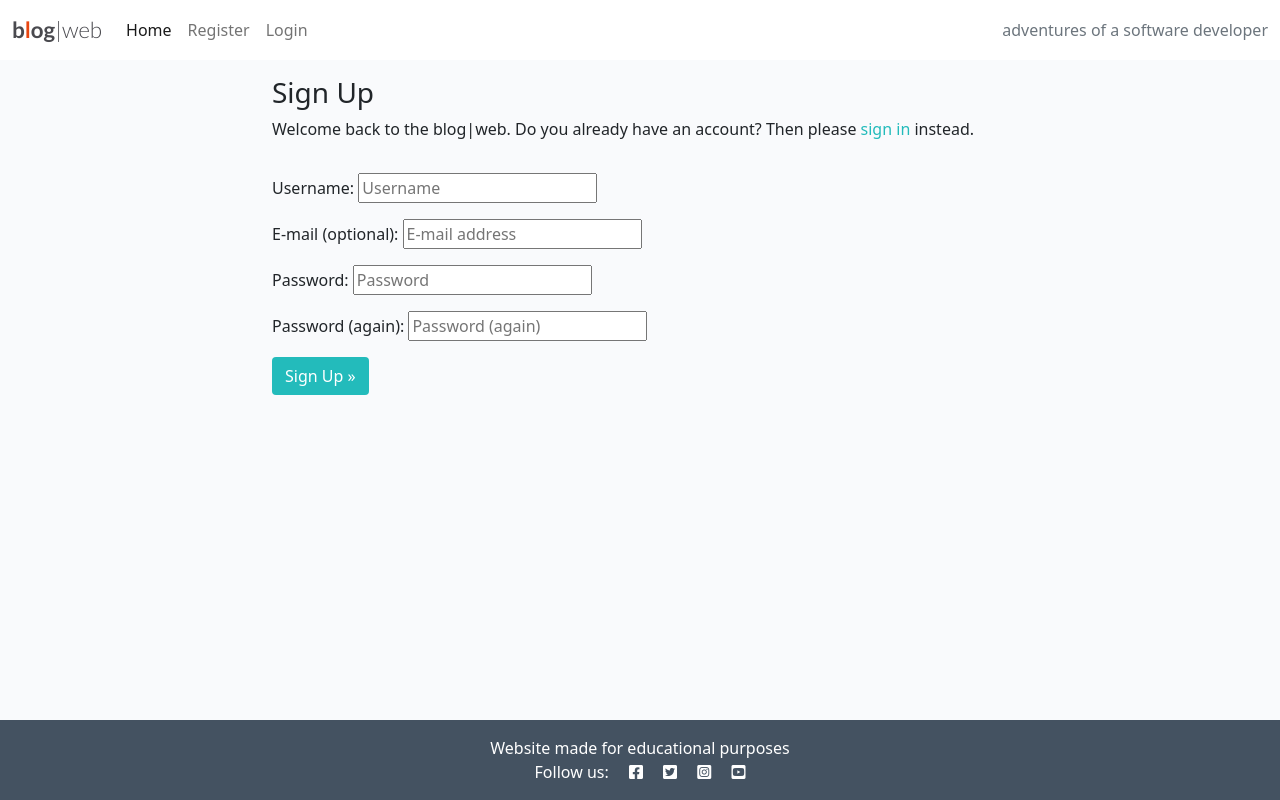
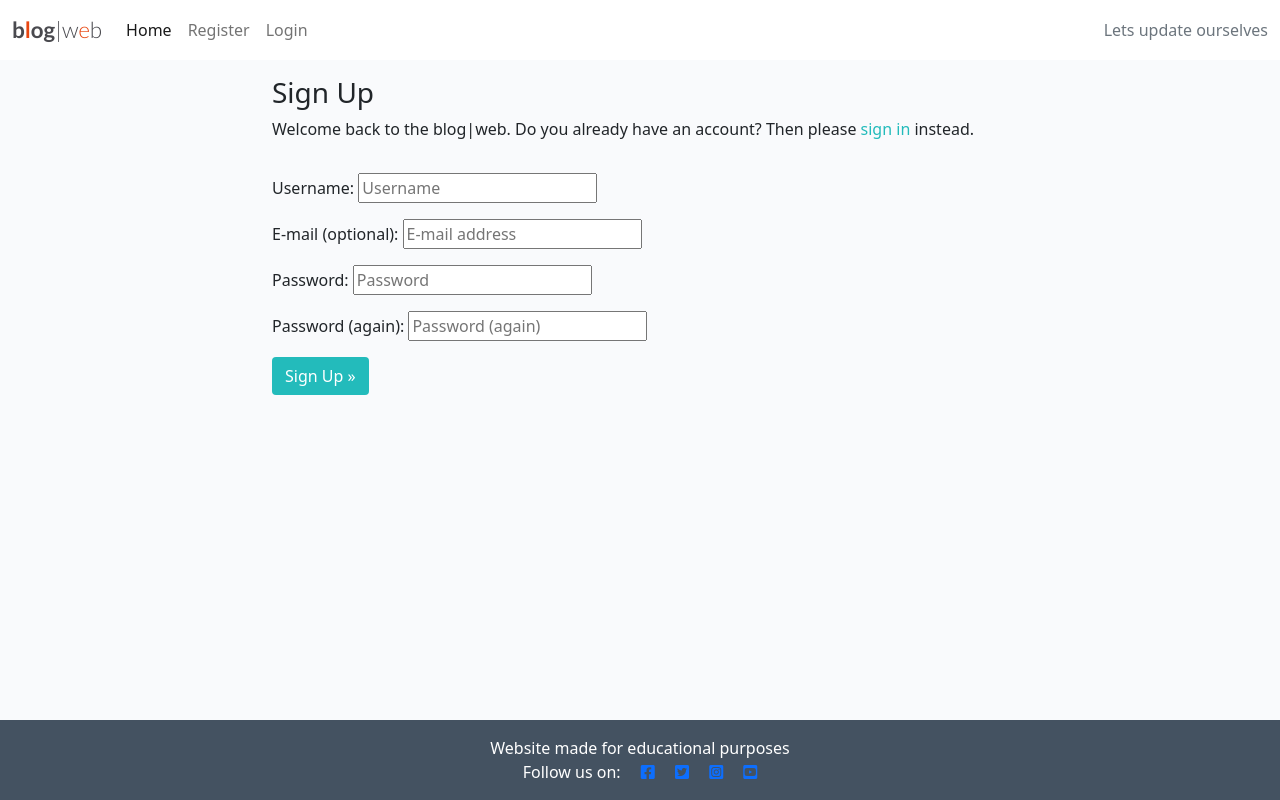
Before and after one commit to shahery/django-blog-project4, a Django app: page /accounts/signup/ in a window 1280 px wide. Run offline with Django 3.2, Linux system fonts and the light colour scheme.

Commit message:
Add social links working

```diff
--- a/templates/base.html
+++ b/templates/base.html
@@ -27,7 +27,7 @@
     <nav class="navbar navbar-expand-lg navbar-light bg-white">
         <div class="container-fluid">
             <a class="navbar-brand" href="{% url 'home' %}"><span class="brand">b<span class="red-o">l</span>og<span
-                        class="thin">|web</span></span></span></a>
+                        class="thin">|w<span class="red-o">e</span>b</span></span></span></a>
             <button class="navbar-toggler" type="button" data-bs-toggle="collapse" data-bs-target="#navbarText"
                 aria-controls="navbarText" aria-expanded="false" aria-label="Toggle navigation">
                 <span class="navbar-toggler-icon"></span>
@@ -51,7 +51,7 @@
                     {% endif %}
                 </ul>
                 <span class="navbar-text text-muted">
-                    adventures of a software developer
+                    Lets update ourselves
                 </span>
             </div>
         </div>
@@ -79,10 +79,10 @@
     <!-- Footer -->
     <footer class="footer mt-auto py-3 dark-bg">
         <p class="m-0 text-center text-white">Website made for educational purposes</p>
-        <p class="m-0 text-center text-white">Follow us: <i class="fab fa-facebook-square ms-3"></i>
-            <i class="fab fa-twitter-square ms-3"></i>
-            <i class="fab fa-instagram-square ms-3"></i>
-            <i class="fab fa-youtube-square ms-3"></i></p>
+        <p class="m-0 text-center text-white">Follow us on: <a><a href="https://facebook.com" target="_blank" rel="noopener" aria-label="visits our facebook page(open in a new tab)"><i class="fab fa-facebook-square ms-3"></i></a>
+            <a href="https://twitter.com" target="_blank" rel="noopener" aria-label="visits our facebook page(open in a new tab)"><i class="fab fa-twitter-square ms-3"></i></a>
+            <a href="https://instagram.com" target="_blank" rel="noopener" aria-label="visits our facebook page(open in a new tab)"><i class="fab fa-instagram-square ms-3"></i></a>
+            <a href="https://youtube.com" target="_blank" rel="noopener" aria-label="visits our facebook page(open in a new tab)"><i class="fab fa-youtube-square ms-3"></i></a></p>
     </footer>
     <script>
         setTimeout(function () {
```
